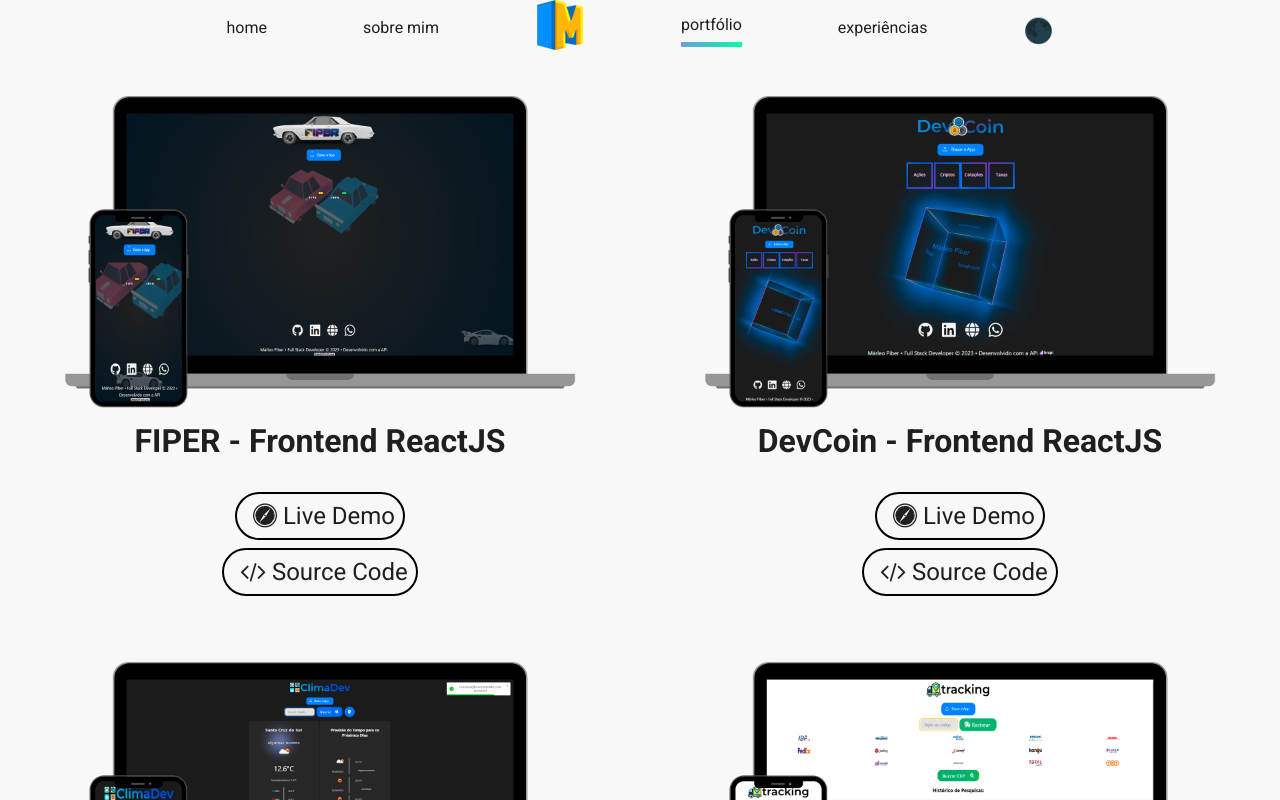
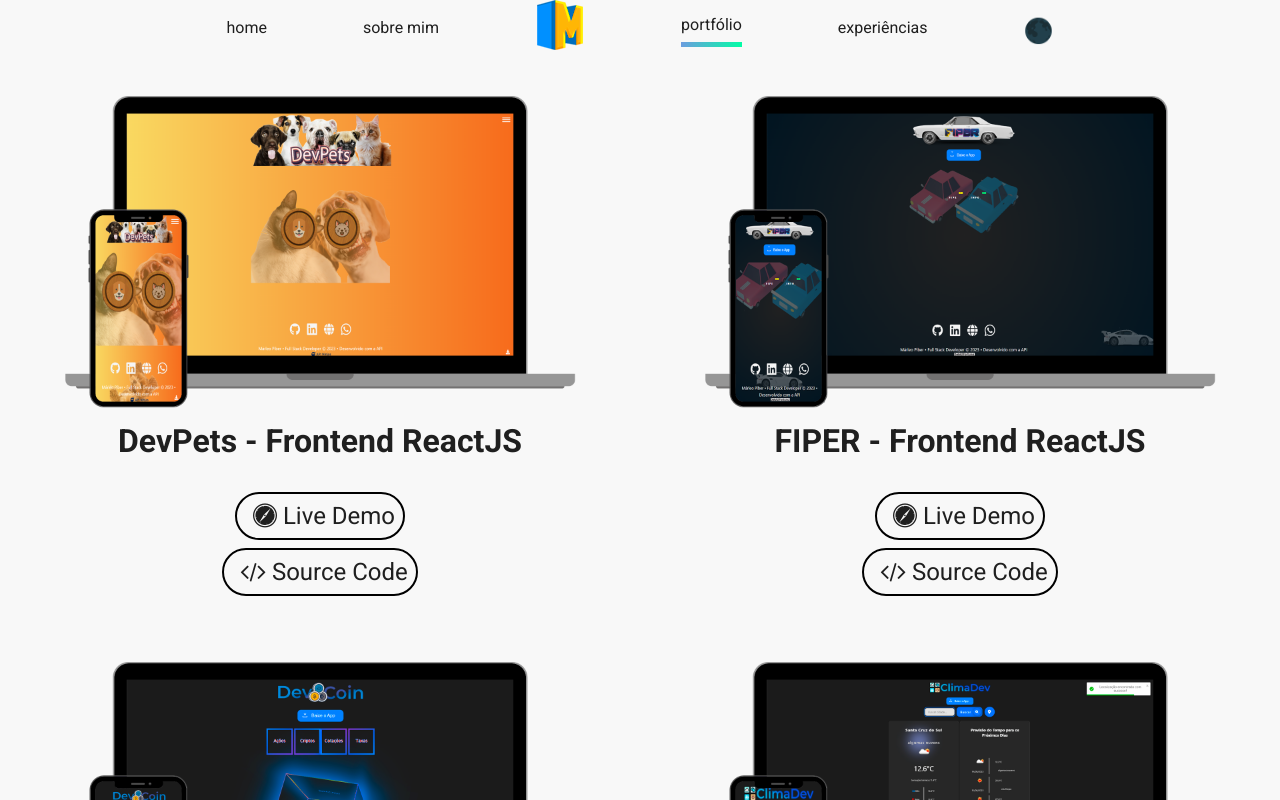
Before and after one commit to marleopr/portfolio, a React (Create React App) app: page /portfolio in a window 1280 px wide. Shown: the top 800 px of the page. Built offline with nearby package versions, Linux system fonts and the light colour scheme.

Commit message:
Add projeto DevPets

```diff
--- a/src/info/Info.js
+++ b/src/info/Info.js
@@ -9,6 +9,7 @@ import mock7 from "../img/mock7.png"
 import mock8 from "../img/mock8.png"
 import mock9 from "../img/mock9.png"
 import mock10 from "../img/mock10.png"
+import mock11 from "../img/mock11.png"
 import icone from "../img/letter-m.png"
 
 /* Hi there! Thanks for checking out my portfolio template. Be sure to read the comments to get a better understanding of
@@ -115,6 +116,12 @@ export const info = {
     ],
     portfolio: [ // This is where your portfolio projects will be detailed
         {
+            title: "DevPets - Frontend ReactJS",
+            live: "https://marleo-devpets.vercel.app/",
+            source: "https://github.com/marleopr/devpets",
+            image: mock11
+        },
+        {
             title: "FIPER - Frontend ReactJS",
             live: "https://fiper.vercel.app/",
             source: "https://github.com/marleopr/fipe",
```
Also changed, not shown: src/img/mock11.png (added), 1 other file (tests, documents, lock files or other folders).
